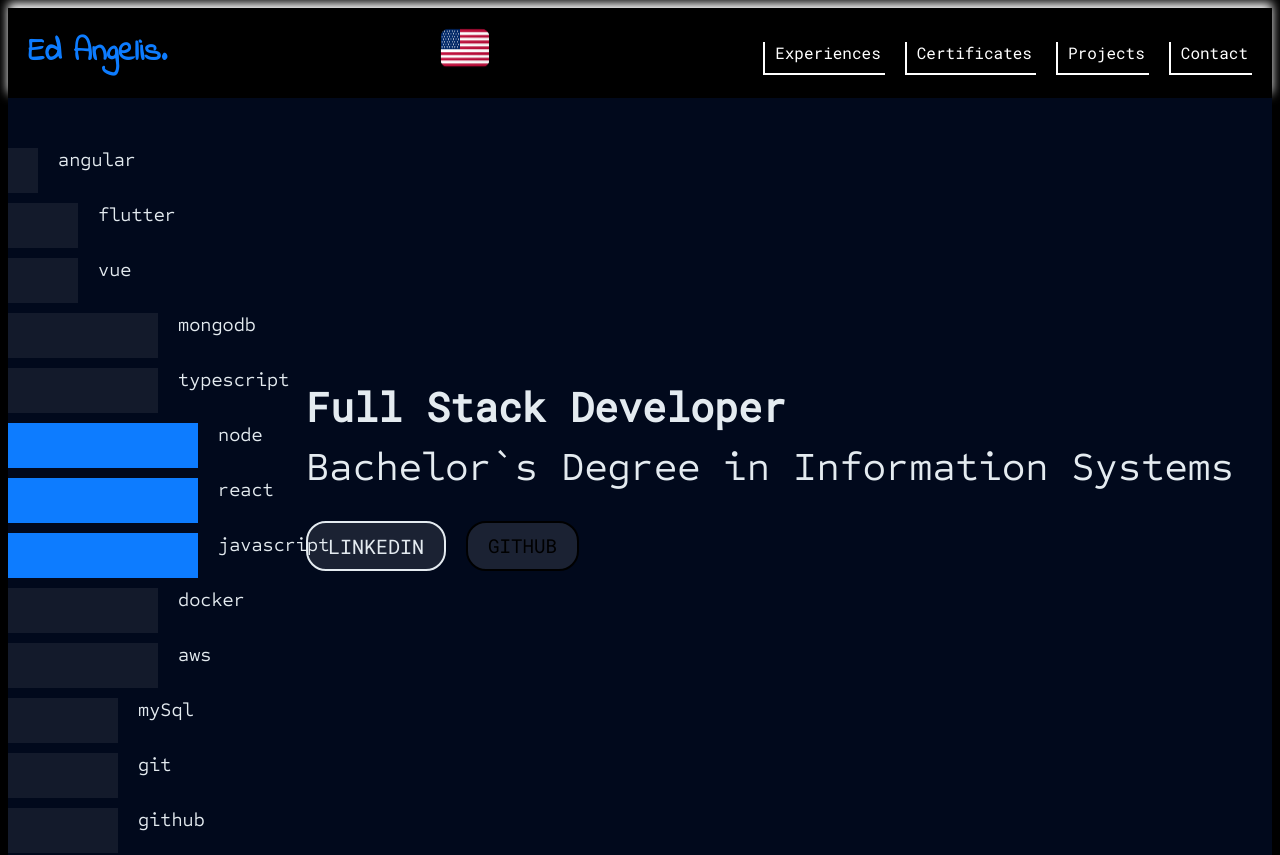
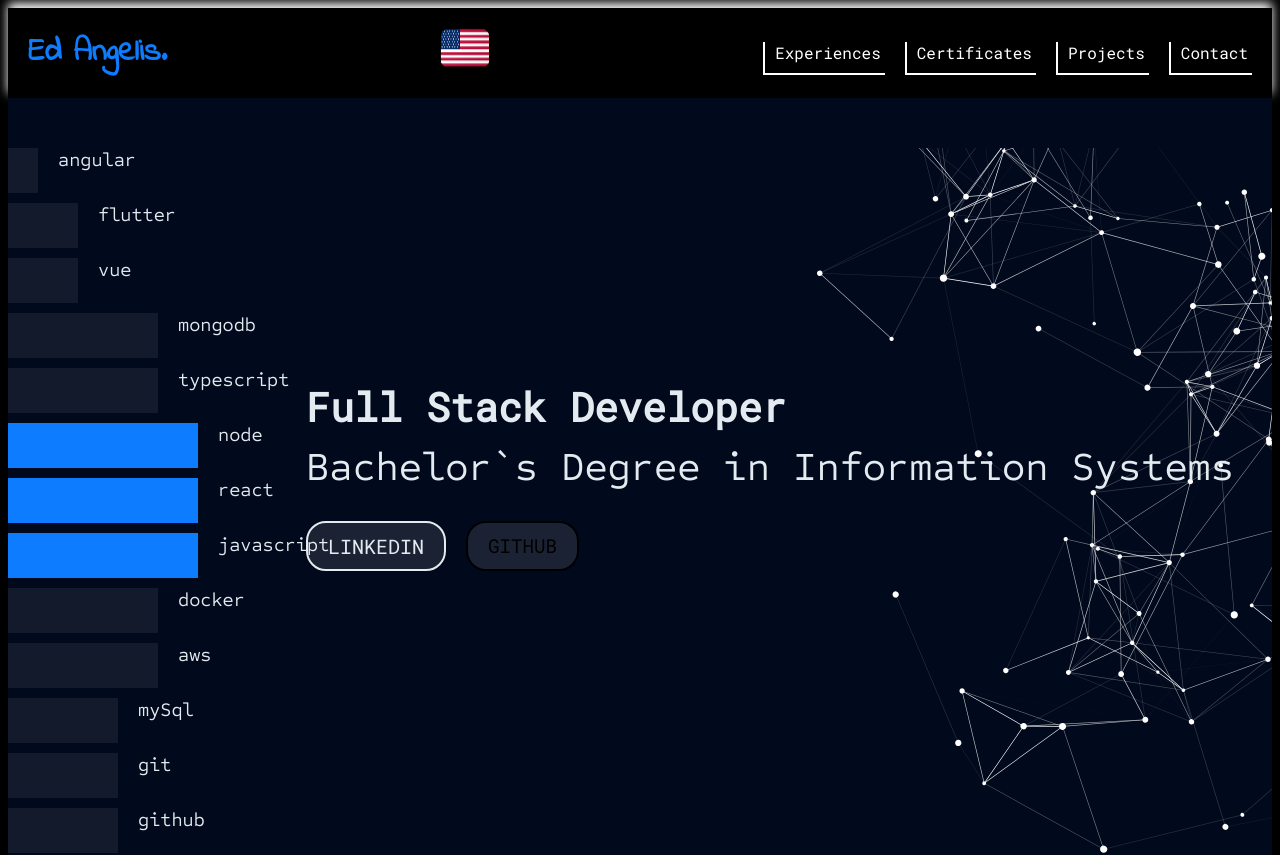
Before and after one commit to EdAngelis/portfolio, a Next.js app: page / in a window 1280 px wide. Shown: the top 855 px of the page. Built offline with nearby package versions, Linux system fonts and the light colour scheme.

Commit message:
background-image

```diff
--- a/src/styles/home.style.ts
+++ b/src/styles/home.style.ts
@@ -12,10 +12,10 @@ img {
     grid-template-columns: max-content 1fr;
     gap: 20px;
     margin-top: 50px;
-    /* background-image: url("objects.svg");
+    background-image: url("objects.svg");
     background-size: contain;
     background-repeat: no-repeat;
-    background-position: right; */
+    background-position: right;
 }
 
 .personal-data {
@@ -249,5 +249,8 @@ img {
         font-size: 1.5em;
         max-width: 300px;
     }
+    .home {
+        background-image: none;
+    }
 }
 `;
```
